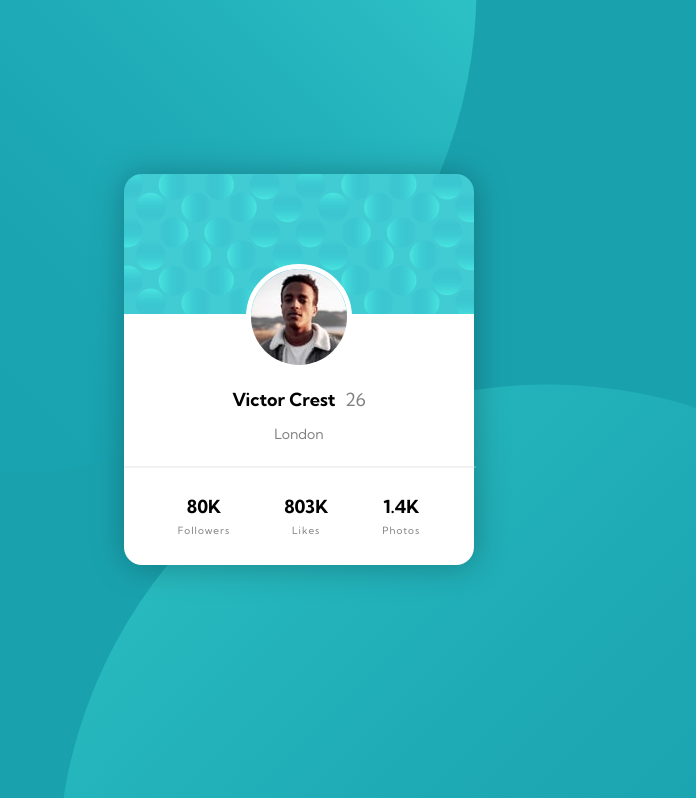
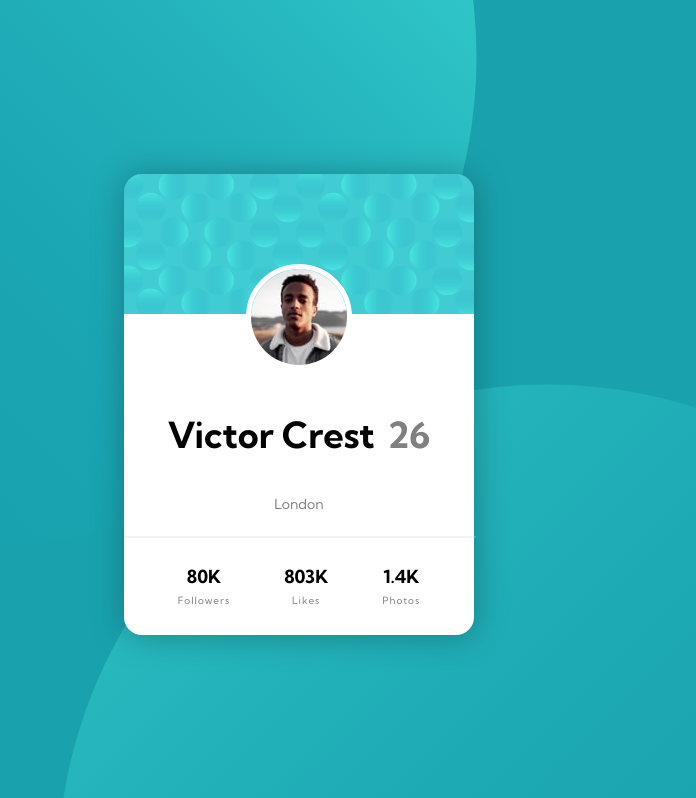
Before and after one commit to Mirthomasson/Profile-Card-Component, a plain HTML site: page index.html in a window 1280 px wide. Shown: the top 798 px of the page, without its empty margins (341-1037 px from the left). Drawn offline with Linux system fonts and the light colour scheme.

Commit message:
Update index.html

```diff
--- a/index.html
+++ b/index.html
@@ -31,7 +31,7 @@
 					src="./images/image-victor.jpg"
 					alt="profile picture"
 				/>
-				<span><strong>Victor Crest</strong> <span class="age">26</span></span>
+				<h1><strong>Victor Crest</strong> <span class="age">26</span></h1>
 				<p class="london">London</p>
 				<hr />
 				<div class="stats">
```
